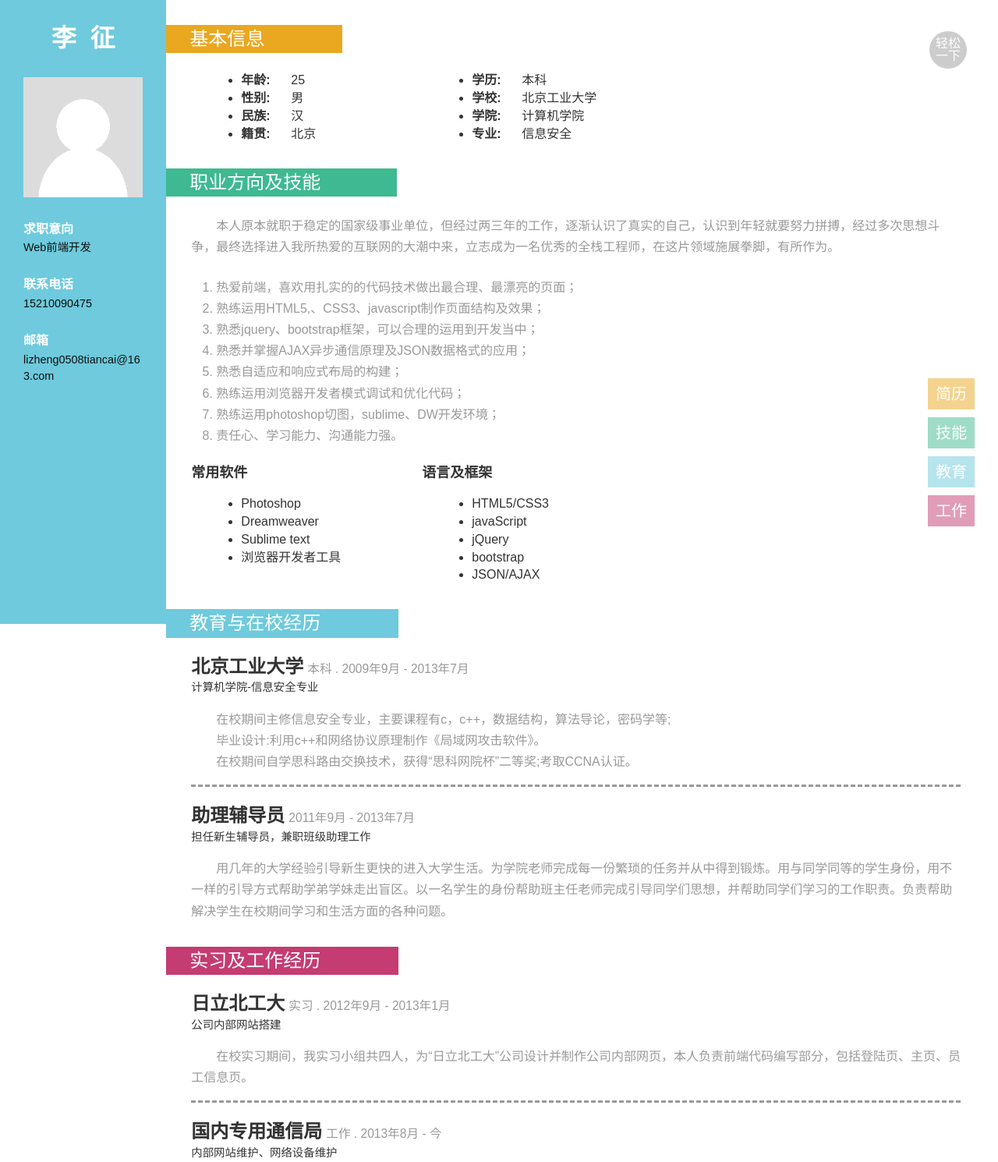
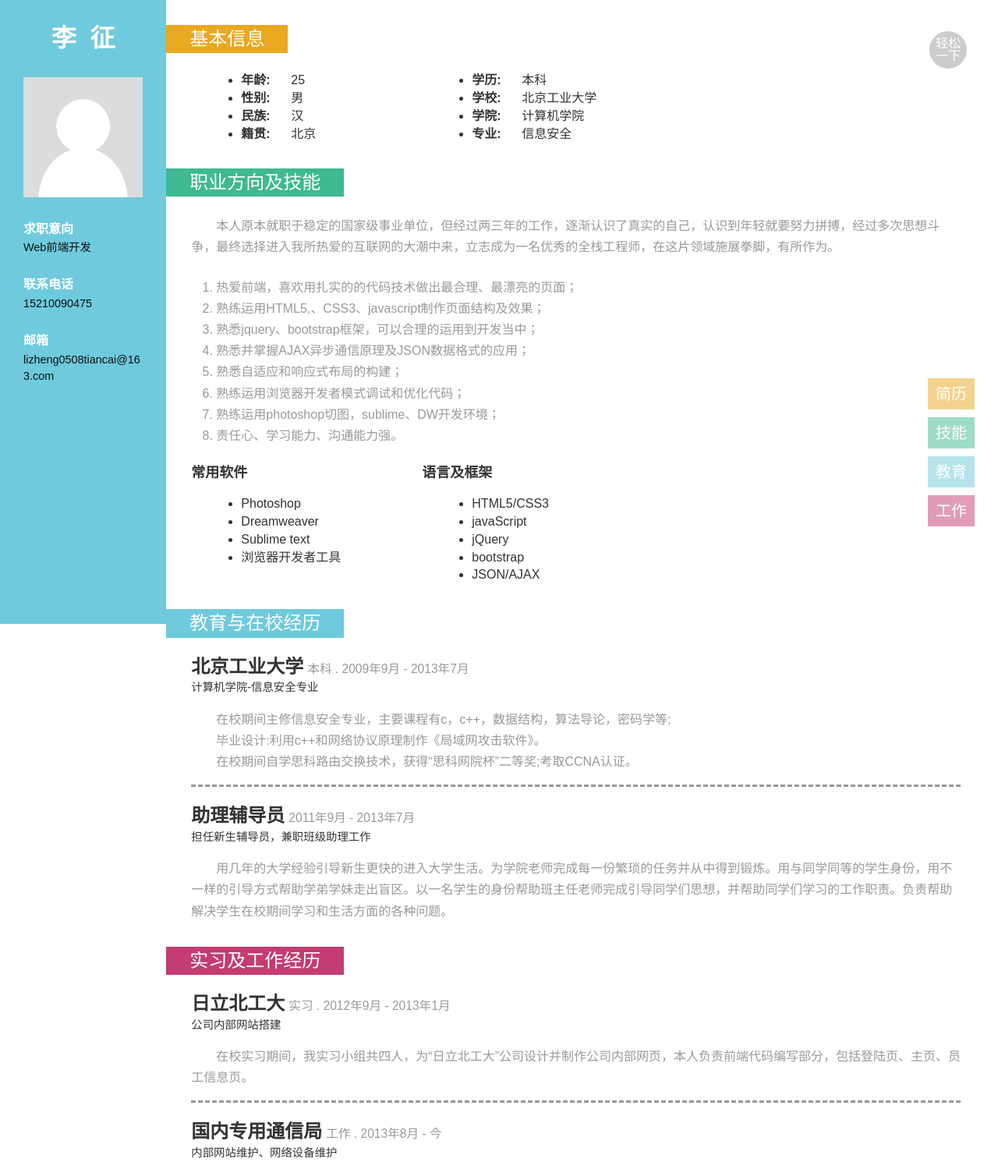
Before and after one commit to lizheng1991/lizheng1991.github.io, a PHP site: page / in a window 1280 px wide. Shown: the top 1490 px of the page at 78% size. Run offline with PHP 8.4, Linux system fonts and the light colour scheme; some libraries are stand-ins or nearby versions.

Commit message:
Update style.css

```diff
--- a/stylesheets/style.css
+++ b/stylesheets/style.css
@@ -158,12 +158,12 @@ a:hover {
 }
 .company h3{
   color: #FFF;
-  padding: 5px 100px 5px 30px;
+  padding: 5px 30px 5px 30px;
   display: inline-block;
 }
 .skills h3{
   color: #FFF;
-  padding: 5px 98px 5px 30px;
+  padding: 5px 30px 5px 30px;
   display: inline-block;
 }
 .company_details,.education_details {
@@ -252,7 +252,7 @@ a:hover {
 }
 .education  h3,.info h3{
   color: #FFF;
-  padding: 5px 100px 5px 30px;
+  padding: 5px 30px 5px 30px;
   display: inline-block;
 }
 .clr1{
@@ -327,6 +327,9 @@ a:hover {
 }
 }
 @media (max-width: 640px){
+.game{
+  display: none;
+}
 .bar{
   right:0;
 }
@@ -439,7 +442,7 @@ address {
   padding: 1em 0 0em 1em;
 }
 .company h3 ,.info h3{
-  padding: 5px 41px 5px 16px;
+  padding: 5px 15px 5px 15px;
 }
 .company_details h4, .education_details h4 {
   font-size: 0.9em;
@@ -457,7 +460,7 @@ address {
   font-size: 1em;
 }
 .skills h3 {
-  padding: 5px 60px 5px 16px;
+  padding: 5px 15px 5px 15px;
 }
 .skill1 ul, .skill2 ul {
   padding-left: 2em;
@@ -469,7 +472,7 @@ address {
   padding: 0.5em 0 0 1.5em;
 }
 .education h3 ,.info h3{
-  padding: 5px 60px 5px 16px;
+  padding: 5px 15px 5px 15px;
 }
 .copywrite p{
 	font-size:0.7em;
```
